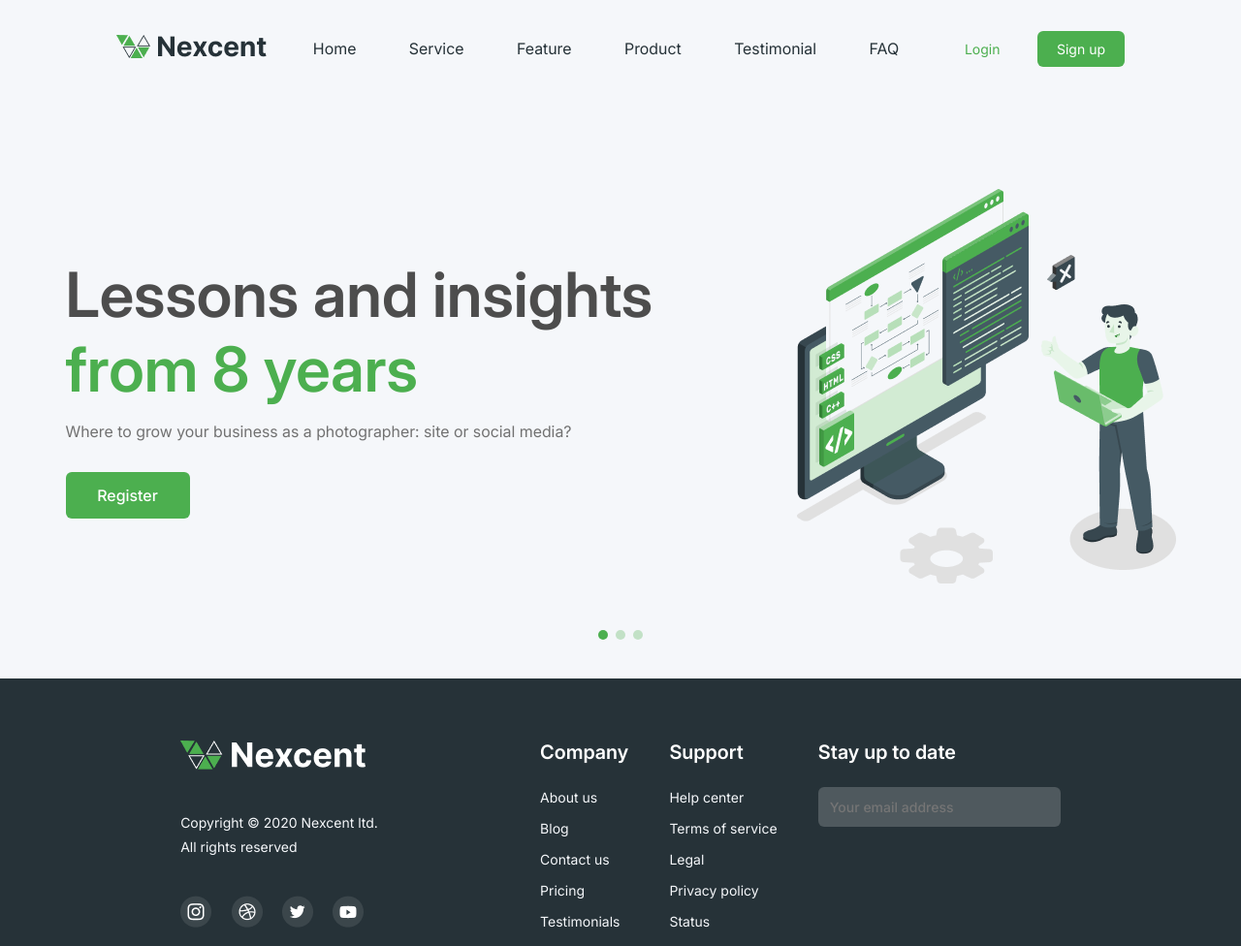
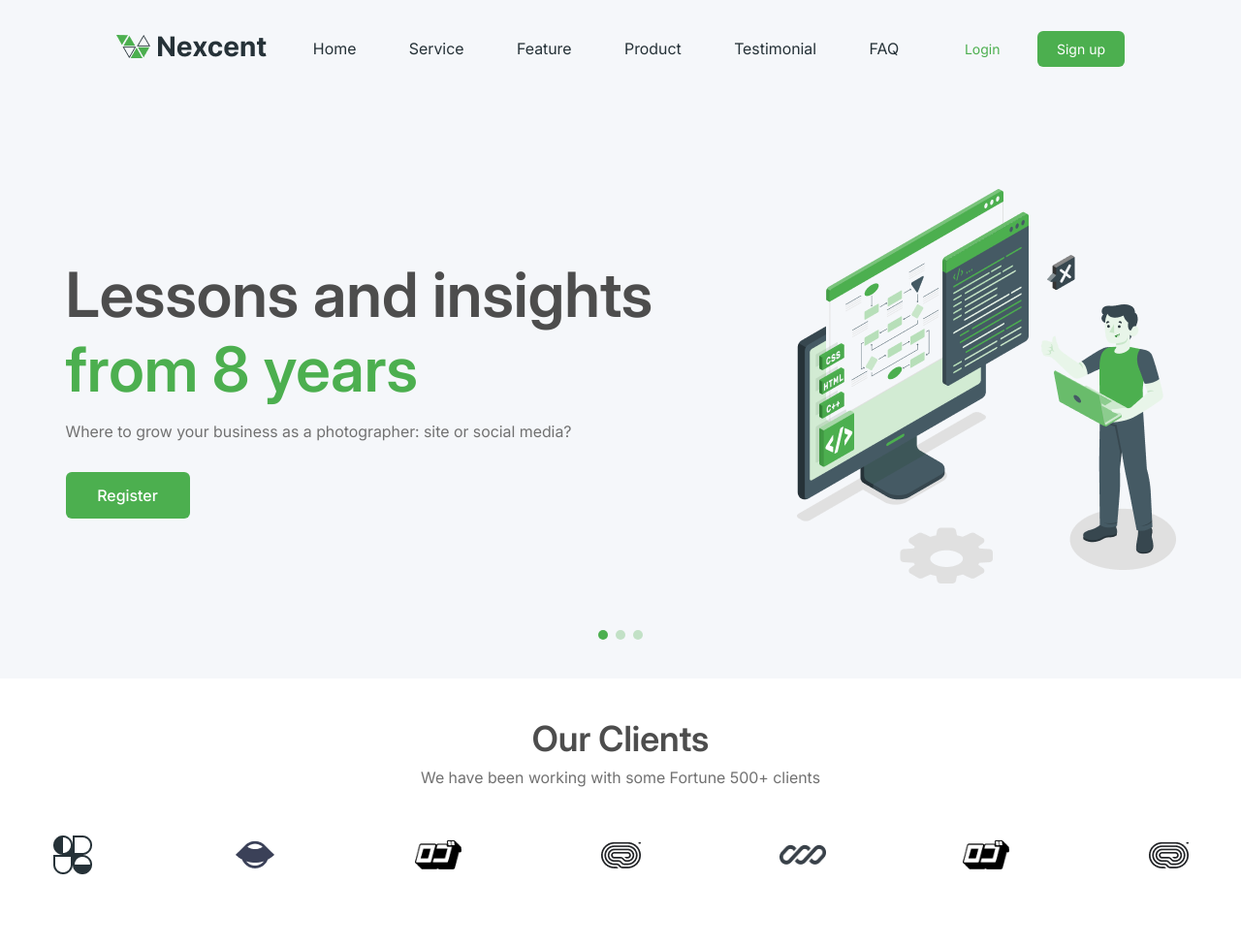
Before and after one commit to rzeczuchy/nexcent-sample, a plain HTML site: page index.html in a window 1280 px wide. Shown: the top 976 px of the page at 97% size. Drawn offline with Linux system fonts and the light colour scheme.

Commit message:
adding and styling our clients section

```diff
--- a/index.html
+++ b/index.html
@@ -49,6 +49,22 @@
             <li class="slider-nav-dot"></li>
         </ul>
     </div>
+
+    <section class="our-clients">
+        <h2>Our Clients</h2>
+        <p>We have been working with some Fortune 500+ clients</p>
+        <div class="client-logos">
+            <ul>
+                <li><img src="./assets/client-logos/client-logo1.png" alt="Client logo."></li>
+                <li><img src="./assets/client-logos/client-logo2.png" alt="Client logo."></li>
+                <li><img src="./assets/client-logos/client-logo3.png" alt="Client logo."></li>
+                <li><img src="./assets/client-logos/client-logo4.png" alt="Client logo."></li>
+                <li><img src="./assets/client-logos/client-logo5.png" alt="Client logo."></li>
+                <li><img src="./assets/client-logos/client-logo3.png" alt="Client logo."></li>
+                <li><img src="./assets/client-logos/client-logo4.png" alt="Client logo."></li>
+            </ul>
+        </div>
+    </section>
 
     <footer>
         <div class="footer-column">
--- a/styles/main.css
+++ b/styles/main.css
@@ -55,6 +55,19 @@ body {
     font-family: "Inter", Helvetica, sans-serif;
     background-color: var(--color-white);
     color: var(--color-black);
+}
+
+h2 {
+    font-size: 36px;
+    font-weight: 600;
+    color: var(--color-darkgrey);
+    margin-bottom: 8px;
+}
+
+p {
+    font-size: 16px;
+    font-weight: 400;
+    color: var(--color-grey);
 }
 
 .wrapper {
@@ -202,10 +215,41 @@ header {
     background-color: var(--color-primary);
 }
 
+/* Our Clients */
+
+.our-clients {
+    min-height: 190px;
+    margin: 40px 0;
+    text-align: center;
+}
+
+.client-logos {
+    margin-top: 16px;
+    padding: 30px 0;
+}
+
+.client-logos ul {
+    list-style-type: none;
+}
+
+.client-logos ul li {
+    display: inline-block;
+}
+
+.client-logos ul li:not(:last-child) {
+    margin-right: 136px;
+}
+
+.client-logos img {
+    --logo-size: 48px;
+    width: var(--logo-size);
+    height: var(--logo-size);
+}
+
 /* Footer */
 
 footer {
-    height: 328px;
+    min-height: 328px;
     padding: 64px 165px;
     background-color: var(--color-black);
     color: var(--color-white);
@@ -229,6 +273,9 @@ footer {
 
 .footer-copyright {
     margin: 42px 0;
+}
+
+.footer-copyright p {
     color: var(--color-silver);
     font-size: 14px;
 }
```
Also changed, not shown: assets/client-logos/client-logo1.png (added), assets/client-logos/client-logo2.png (added), assets/client-logos/client-logo3.png (added), assets/client-logos/client-logo4.png (added), assets/client-logos/client-logo5.png (added).
